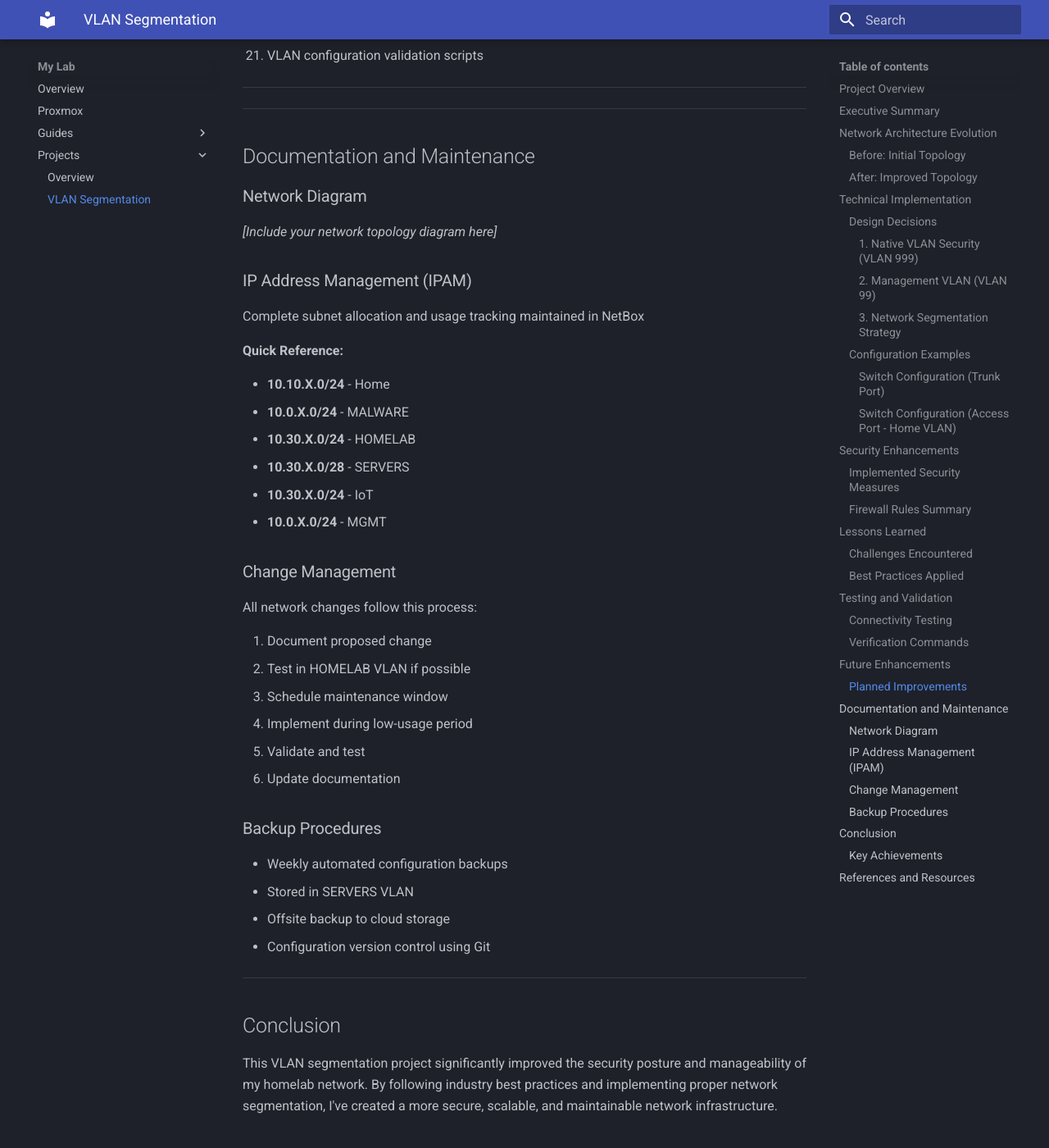
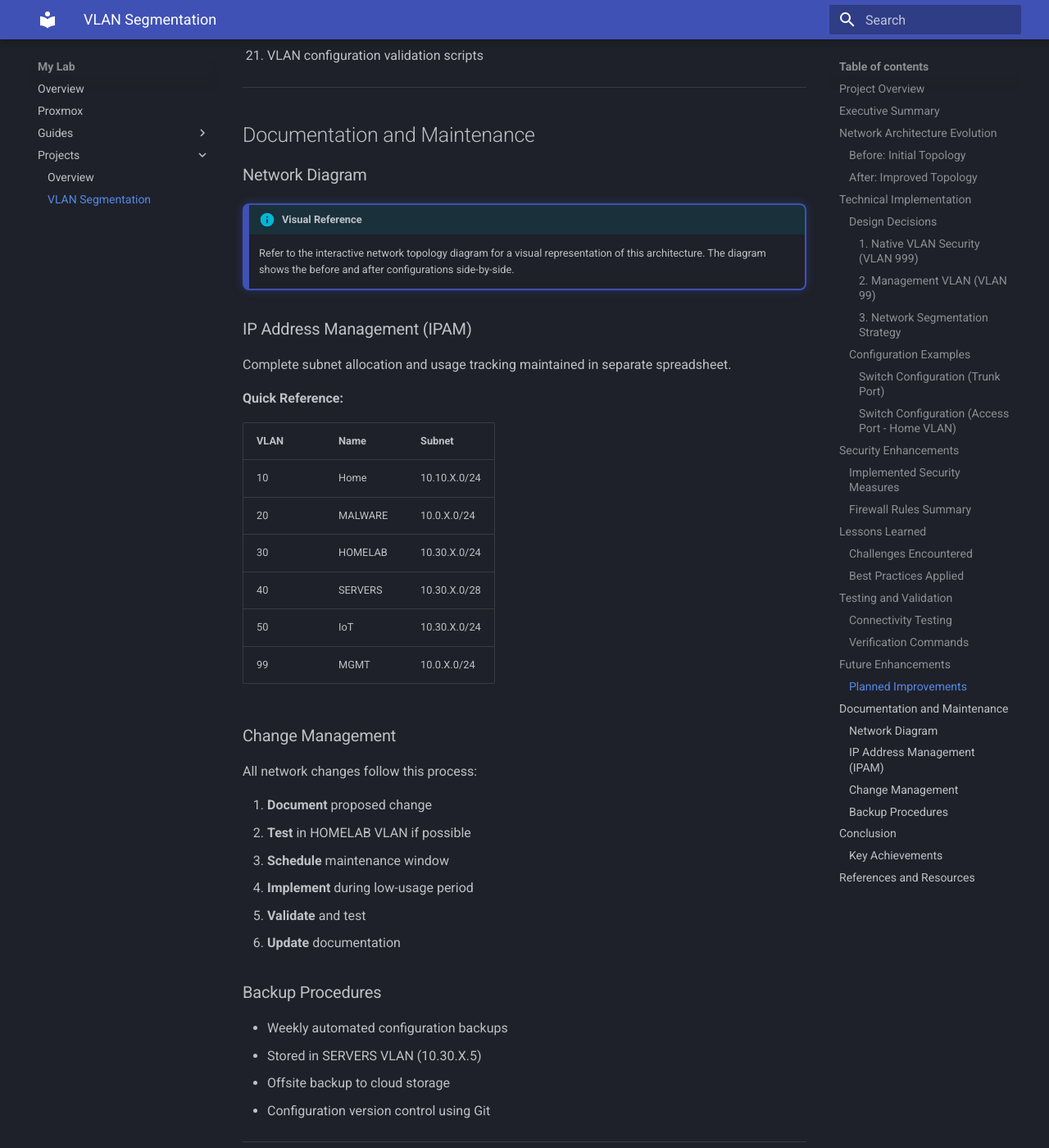
Before and after one commit to moshthesubnet/my-lab-docs, an MkDocs documentation site: the page built from docs/projects/VLAN_segmentation.md, in a window 1280 px wide and 1400 px high, scrolled down 7125 px. Shown: the whole window at 82% size. Built offline with MkDocs 1.6.1 and Material for MkDocs 9.7.7, drawn with Linux system fonts in a browser that asks for light colours; some of the changed text lies outside the part shown.

Commit message:
Update VLAN_segmentation.md

````diff
--- a/docs/projects/VLAN_segmentation.md
+++ b/docs/projects/VLAN_segmentation.md
@@ -116,7 +116,7 @@ The redesigned network architecture addresses security concerns and implements p
 #### Switch Configuration (Trunk Port)
 ```
 interface GigabitEthernet0/1
- description Trunk Uplink
+ description Trunk to Core Router
  switchport trunk encapsulation dot1q
  switchport mode trunk
  switchport trunk native vlan 999
@@ -293,42 +293,43 @@ ping 10.30.40.10 source 10.10.0.100
 
 ---
 
----
-
 ## Documentation and Maintenance
 
 ### Network Diagram
 
-_[Include your network topology diagram here]_
+!!! info "Visual Reference"
+    Refer to the interactive network topology diagram for a visual representation of this architecture. The diagram shows the before and after configurations side-by-side.
 
 ### IP Address Management (IPAM)
 
-Complete subnet allocation and usage tracking maintained in NetBox
+Complete subnet allocation and usage tracking maintained in separate spreadsheet.
 
 **Quick Reference:**
 
-- **10.10.X.0/24** - Home
-- **10.0.X.0/24** - MALWARE
-- **10.30.X.0/24** - HOMELAB
-- **10.30.X.0/28** - SERVERS
-- **10.30.X.0/24** - IoT
-- **10.0.X.0/24** - MGMT
+| VLAN | Name | Subnet |
+|------|------|--------|
+| 10 | Home | 10.10.X.0/24 |
+| 20 | MALWARE | 10.0.X.0/24 |
+| 30 | HOMELAB | 10.30.X.0/24 |
+| 40 | SERVERS | 10.30.X.0/28 |
+| 50 | IoT | 10.30.X.0/24 |
+| 99 | MGMT | 10.0.X.0/24 |
 
 ### Change Management
 
 All network changes follow this process:
 
-1. Document proposed change
-2. Test in HOMELAB VLAN if possible
-3. Schedule maintenance window
-4. Implement during low-usage period
-5. Validate and test
-6. Update documentation
+1. **Document** proposed change
+2. **Test** in HOMELAB VLAN if possible
+3. **Schedule** maintenance window
+4. **Implement** during low-usage period
+5. **Validate** and test
+6. **Update** documentation
 
 ### Backup Procedures
 
 - Weekly automated configuration backups
-- Stored in SERVERS VLAN
+- Stored in SERVERS VLAN (10.30.X.5)
 - Offsite backup to cloud storage
 - Configuration version control using Git
 
````
Also changed, not shown: other parts of docs/projects/VLAN_segmentation.md (+1 -1 lines).
